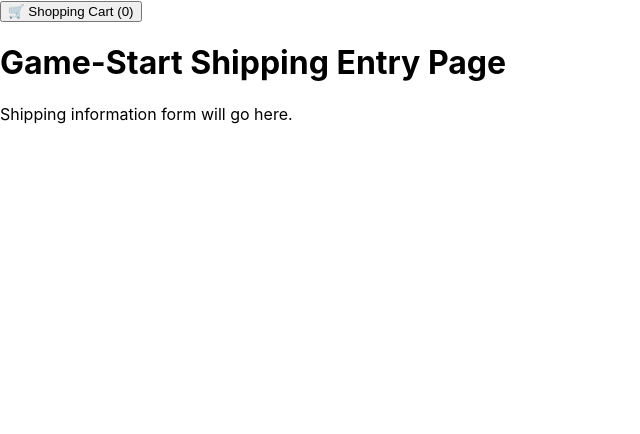
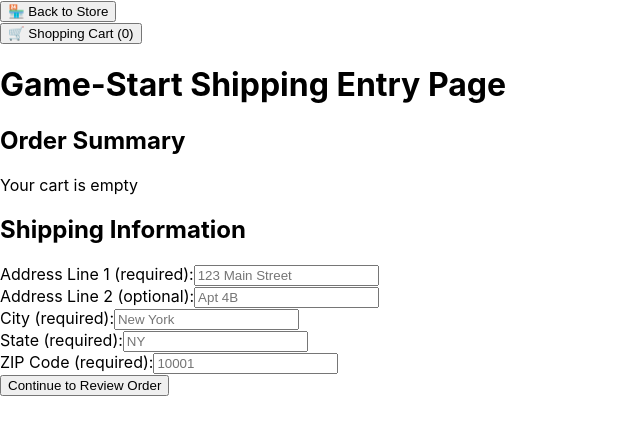
Before and after one commit to balajiRRK/aws-ecommerce-platform, a React (Create React App) app in the folder game-start/: page /purchase/shippingEntry in a window 1280 px wide. Shown: the top 434 px of the page, without its empty margins (0-640 px from the left). Built offline with nearby package versions, Linux system fonts and the light colour scheme.

Commit message:
Implement shipping entry, view order, and confirmation pages

```diff
--- a/game-start/src/App.js
+++ b/game-start/src/App.js
@@ -3,6 +3,7 @@ import {
   Route,
   Routes,
   Navigate,
+  Link,
 } from "react-router-dom";
 import Purchase from "./components/purchase";
 import PaymentEntry from "./components/paymentEntry";
@@ -19,6 +20,9 @@ function App() {
         <Router>
           <div className="content">
             <div className="app-header">
+              <Link to="/purchase" style={{ textDecoration: 'none' }}>
+                <button className="back-to-store-btn">🏪 Back to Store</button>
+              </Link>
               <ShoppingCart />
             </div>
             <Routes>
--- a/game-start/src/components/Confirmation.js
+++ b/game-start/src/components/Confirmation.js
@@ -1,13 +1,81 @@
-import React from "react";
+import React, { useEffect, useState } from 'react';
+import { useNavigate } from 'react-router-dom';
+import { useCart } from '../contexts/CartContext';
 
-const Confirmation = () => {
-  let title = "Game-Start Confirmation Page";
+function Confirmation() {
+  const navigate = useNavigate();
+  const { cartState, getTotalPrice, clearCart } = useCart();
+
+  // Generate random order number only once
+  const [orderNumber] = useState(() => Math.random().toString(36).substring(7).toUpperCase());
+
+  // Calculate estimated delivery date (current date + 7 days)
+  const estimatedDelivery = new Date();
+  estimatedDelivery.setDate(estimatedDelivery.getDate() + 7);
+  const deliveryDateString = estimatedDelivery.toLocaleDateString('en-US', {
+    weekday: 'long',
+    year: 'numeric',
+    month: 'long',
+    day: 'numeric'
+  });
+
+  // Store cart items before clearing (for display)
+  const orderedItems = [...cartState.items];
+  const totalPrice = getTotalPrice();
+
+  // Clear cart when page loads (order is complete)
+  useEffect(() => {
+    clearCart();
+  }, [clearCart]);
+
+  const handleContinueShopping = () => {
+    navigate('/purchase');
+  };
 
   return (
     <div>
-      <h1>{title}</h1>
+      <h1>Order Confirmed!</h1>
+      <h2>Thank you for your order!</h2>
+
+      <div>
+        <p>
+          <strong>Order Number:</strong> {orderNumber}
+        </p>
+        <p>
+          <strong>Estimated Delivery:</strong> {deliveryDateString}
+        </p>
+      </div>
+
+      <div>
+        <h2>Order Summary</h2>
+        {orderedItems.length === 0 ? (
+          <p>No items in order</p>
+        ) : (
+          <div>
+            {orderedItems.map((item) => (
+              <div key={item.id}>
+                <p>
+                  <strong>{item.name}</strong>
+                  <br />
+                  Quantity: {item.quantity}
+                  <br />
+                  Price: ${(item.price * item.quantity).toFixed(2)}
+                </p>
+              </div>
+            ))}
+          </div>
+        )}
+      </div>
+
+      <div>
+        <h3>Total Amount Paid: ${totalPrice.toFixed(2)}</h3>
+      </div>
+
+      <div>
+        <button onClick={handleContinueShopping}>Continue Shopping</button>
+      </div>
     </div>
   );
-};
+}
 
 export default Confirmation;
--- a/game-start/src/components/paymentEntry.js
+++ b/game-start/src/components/paymentEntry.js
@@ -1,9 +1,11 @@
 import React, { useState } from "react";
+import { useNavigate } from "react-router-dom";
 import { useCart } from "../contexts/CartContext";
 import { StatePayload } from "../StatePayload";
 
 const PaymentEntry = () => {
   let title = "Game-Start Payment Entry Page";
+  const navigate = useNavigate();
   const { cartState, getTotalPrice } = useCart();
 
   // Use StatePayload's credit_card_data as initial form state
@@ -28,8 +30,9 @@ const PaymentEntry = () => {
     console.log("Submitting payment with data:", form);
 
     setTimeout(() => {
-      alert("Payment successful!");
       setProcessing(false);
+      // Navigate to shipping entry page after successful payment
+      navigate("/purchase/shippingEntry", { state: { paymentData: form } });
     }, 1500);
   };
 
--- a/game-start/src/components/shippingEntry.js
+++ b/game-start/src/components/shippingEntry.js
@@ -1,14 +1,141 @@
-import React from "react";
+import React, { useState } from 'react';
+import { useNavigate } from 'react-router-dom';
+import { useCart } from '../contexts/CartContext';
 
-const ShippingEntry = () => {
-  let title = "Game-Start Shipping Entry Page";
+function ShippingEntry() {
+  const navigate = useNavigate();
+  const { cartState, getTotalPrice } = useCart();
+
+  const [shippingData, setShippingData] = useState({
+    addressLine1: '',
+    addressLine2: '',
+    city: '',
+    state: '',
+    zip: ''
+  });
+
+  const handleChange = (e) => {
+    const { name, value } = e.target;
+    setShippingData({
+      ...shippingData,
+      [name]: value
+    });
+  };
+
+  const handleSubmit = (e) => {
+    e.preventDefault();
+
+    // Validate required fields
+    if (!shippingData.addressLine1 || !shippingData.city ||
+        !shippingData.state || !shippingData.zip) {
+      alert('Please fill in all required fields');
+      return;
+    }
+
+    // Navigate to view order page with shipping data
+    navigate('/purchase/viewOrder', { state: { shippingData } });
+  };
 
   return (
     <div>
-      <h1>{title}</h1>
-      <p>Shipping information form will go here.</p>
+      <h1>Game-Start Shipping Entry Page</h1>
+
+      <div>
+        <h2>Order Summary</h2>
+        {cartState.items.length === 0 ? (
+          <p>Your cart is empty</p>
+        ) : (
+          <div>
+            {cartState.items.map((item) => (
+              <div key={item.id}>
+                <p>
+                  {item.name} - Quantity: {item.quantity} -
+                  Price: ${(item.price * item.quantity).toFixed(2)}
+                </p>
+              </div>
+            ))}
+            <h3>Total: ${getTotalPrice().toFixed(2)}</h3>
+          </div>
+        )}
+      </div>
+
+      <div>
+        <h2>Shipping Information</h2>
+        <form onSubmit={handleSubmit}>
+          <div>
+            <label>
+              Address Line 1 (required):
+              <input
+                type="text"
+                name="addressLine1"
+                value={shippingData.addressLine1}
+                onChange={handleChange}
+                placeholder="123 Main Street"
+                required
+              />
+            </label>
+          </div>
+
+          <div>
+            <label>
+              Address Line 2 (optional):
+              <input
+                type="text"
+                name="addressLine2"
+                value={shippingData.addressLine2}
+                onChange={handleChange}
+                placeholder="Apt 4B"
+              />
+            </label>
+          </div>
+
+          <div>
+            <label>
+              City (required):
+              <input
+                type="text"
+                name="city"
+                value={shippingData.city}
+                onChange={handleChange}
+                placeholder="New York"
+                required
+              />
+            </label>
+          </div>
+
+          <div>
+            <label>
+              State (required):
+              <input
+                type="text"
+                name="state"
+                value={shippingData.state}
+                onChange={handleChange}
+                placeholder="NY"
+                required
+              />
+            </label>
+          </div>
+
+          <div>
+            <label>
+              ZIP Code (required):
+              <input
+                type="text"
+                name="zip"
+                value={shippingData.zip}
+                onChange={handleChange}
+                placeholder="10001"
+                required
+              />
+            </label>
+          </div>
+
+          <button type="submit">Continue to Review Order</button>
+        </form>
+      </div>
     </div>
   );
-};
+}
 
 export default ShippingEntry;
--- a/game-start/src/components/viewOrder.js
+++ b/game-start/src/components/viewOrder.js
@@ -1,14 +1,96 @@
-import React from "react";
+import React from 'react';
+import { useNavigate, useLocation } from 'react-router-dom';
+import { useCart } from '../contexts/CartContext';
 
-const ViewOrder = () => {
-  let title = "Game-Start View Order Page";
+function ViewOrder() {
+  const navigate = useNavigate();
+  const location = useLocation();
+  const { cartState, getTotalPrice, getTotalItems } = useCart();
+
+  // Get shipping data passed from previous page
+  const shippingData = location.state?.shippingData;
+
+  // Handle case where user navigated directly without shipping data
+  if (!shippingData) {
+    return (
+      <div>
+        <h1>Game-Start View Order Page</h1>
+        <p>No shipping information found. Please complete the shipping form.</p>
+        <button onClick={() => navigate('/purchase/shippingEntry')}>
+          Go to Shipping Entry
+        </button>
+      </div>
+    );
+  }
+
+  const handleBackToShipping = () => {
+    navigate('/purchase/shippingEntry');
+  };
+
+  const handleConfirmOrder = () => {
+    navigate('/purchase/confirmation', {
+      state: { shippingData }
+    });
+  };
 
   return (
     <div>
-      <h1>{title}</h1>
-      <p>Order details will go here.</p>
+      <h1>Game-Start View Order Page</h1>
+
+      <div>
+        <h2>Order Items</h2>
+        {cartState.items.length === 0 ? (
+          <p>Your cart is empty</p>
+        ) : (
+          <div>
+            {cartState.items.map((item) => (
+              <div key={item.id}>
+                <p>
+                  <strong>{item.name}</strong>
+                  <br />
+                  Quantity: {item.quantity}
+                  <br />
+                  Price per item: ${item.price.toFixed(2)}
+                  <br />
+                  Line Total: ${(item.price * item.quantity).toFixed(2)}
+                </p>
+              </div>
+            ))}
+          </div>
+        )}
+      </div>
+
+      <div>
+        <h2>Shipping Address</h2>
+        <p>
+          {shippingData.addressLine1}
+          <br />
+          {shippingData.addressLine2 && (
+            <>
+              {shippingData.addressLine2}
+              <br />
+            </>
+          )}
+          {shippingData.city}, {shippingData.state} {shippingData.zip}
+        </p>
+      </div>
+
+      <div>
+        <h2>Order Total</h2>
+        <p>
+          <strong>Total Items:</strong> {getTotalItems()}
+        </p>
+        <p>
+          <strong>Total Price:</strong> ${getTotalPrice().toFixed(2)}
+        </p>
+      </div>
+
+      <div>
+        <button onClick={handleBackToShipping}>Back to Shipping</button>
+        <button onClick={handleConfirmOrder}>Confirm Order</button>
+      </div>
     </div>
   );
-};
+}
 
 export default ViewOrder;
```
